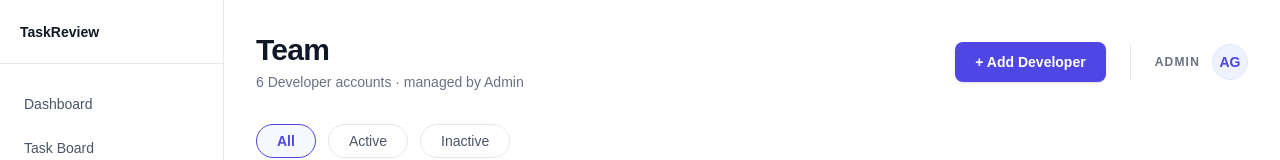
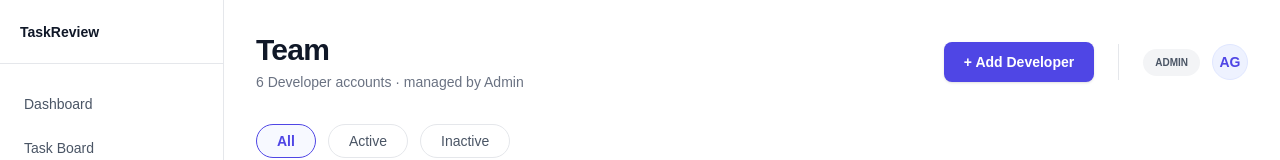
Before and after one commit to WorkR25/Internal-Engineering-Task-Management-System-Frontend, a Next.js app: page /admin/team-admin/team in a window 1280 px wide. Shown: the top 160 px of the page. Built offline with nearby package versions, Linux system fonts and the light colour scheme.

Commit message:
fix : Navbar inconsistency fixed

```diff
--- a/src/pages/admin/team-admin/team.css
+++ b/src/pages/admin/team-admin/team.css
@@ -35,7 +35,7 @@
 }
 
 .admin-role-text {
-  @apply text-xs font-bold text-gray-500 uppercase tracking-widest;
+  @apply rounded-full bg-gray-100 px-3 py-1.5 text-[10px] font-semibold text-gray-600;
 }
 
 .admin-avatar {
--- a/src/pages/admin/team-admin/team.tsx
+++ b/src/pages/admin/team-admin/team.tsx
@@ -47,7 +47,7 @@ export default function TeamPage() {
             </button>
 
             <div className="admin-badge-wrapper">
-              <span className="admin-role-text">Admin</span>
+              <span className="admin-role-text">ADMIN</span>
               <div className="admin-avatar">AG</div>
             </div>
           </div>
```
